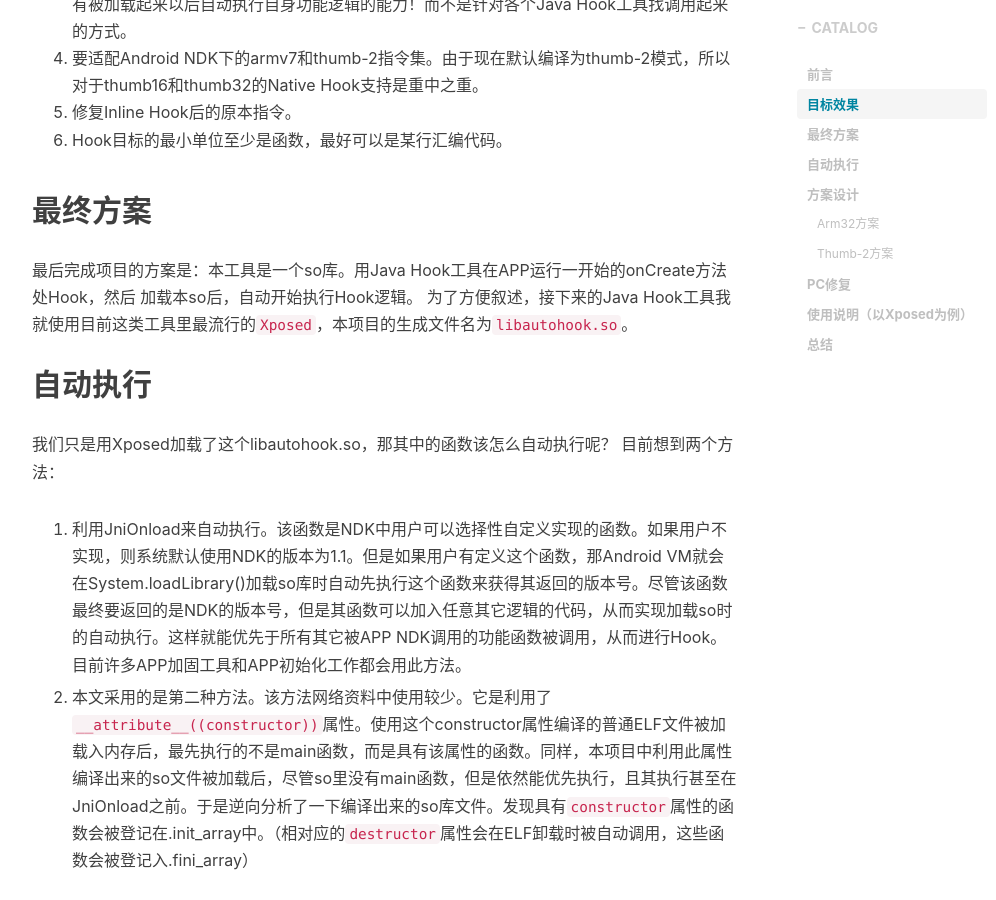
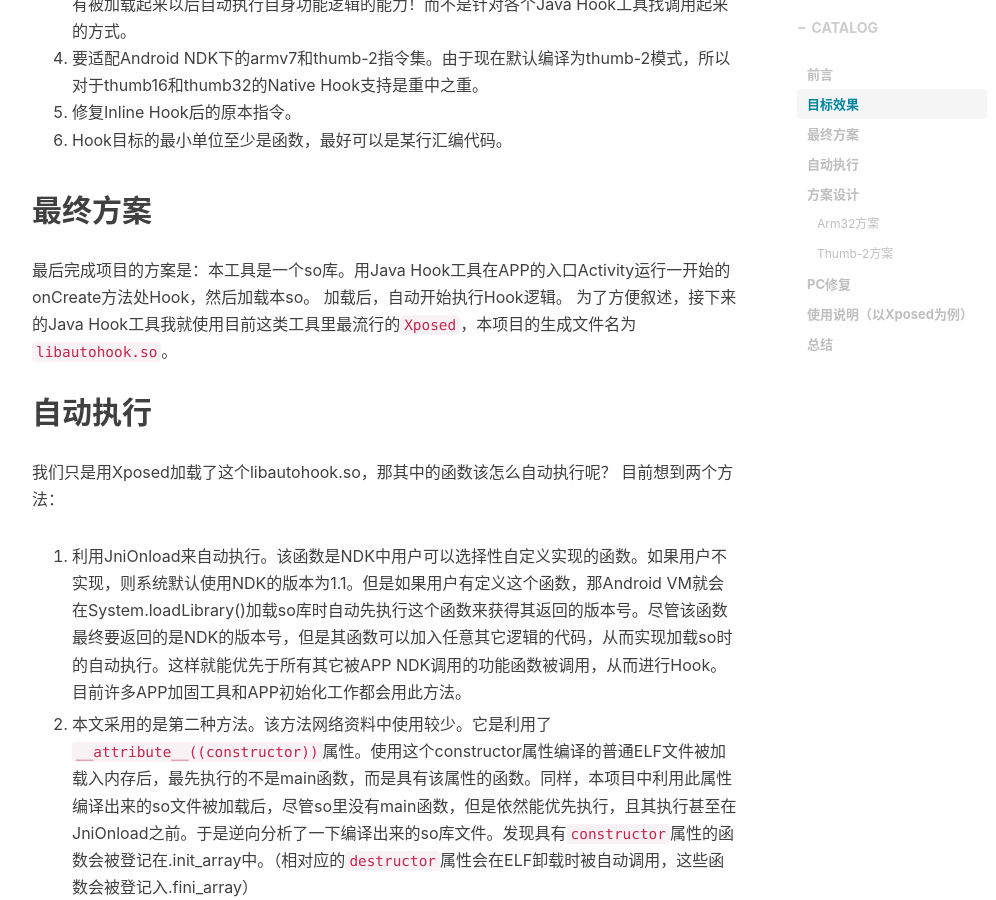
Before and after one commit to GToad/GToad.github.io, a Jekyll site: the page built from _posts/2018-07-06-Android-Native-Hook-Practice.markdown, in a window 1280 px wide and 900 px high, scrolled down 1618 px. Shown: the whole window, without its empty margins (233-1229 px from the left). Built offline with Jekyll 4.4.1, drawn with Linux system fonts in a browser that asks for light colours; nearby versions of some CDN libraries; comment, search, counter and statistics services are not loaded; some of the changed text lies outside the part shown.

Commit message:
change article: android native hook practice

```diff
--- a/_posts/2018-07-06-Android-Native-Hook-Practice.markdown
+++ b/_posts/2018-07-06-Android-Native-Hook-Practice.markdown
@@ -44,8 +44,8 @@ tags:
 
 ## 最终方案
 
-最后完成项目的方案是：本工具是一个so库。用Java Hook工具在APP运行一开始的onCreate方法处Hook，然后
-加载本so后，自动开始执行Hook逻辑。
+最后完成项目的方案是：本工具是一个so库。用Java Hook工具在APP的入口Activity运行一开始的onCreate方法处Hook，然后加载本so。
+加载后，自动开始执行Hook逻辑。
 为了方便叙述，接下来的Java Hook工具我就使用目前这类工具里最流行的`Xposed`，本项目的生成文件名为`libautohook.so`。
 
 
```
Also changed, not shown: other parts of _posts/2018-07-06-Android-Native-Hook-Practice.markdown (+1 -1 lines).
